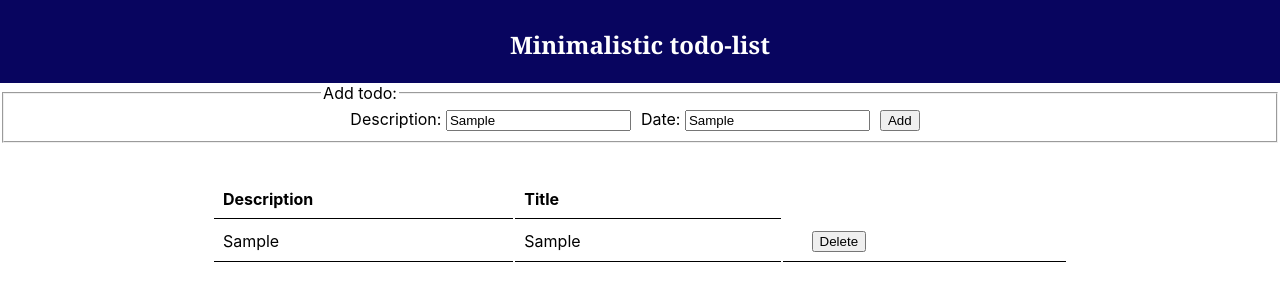
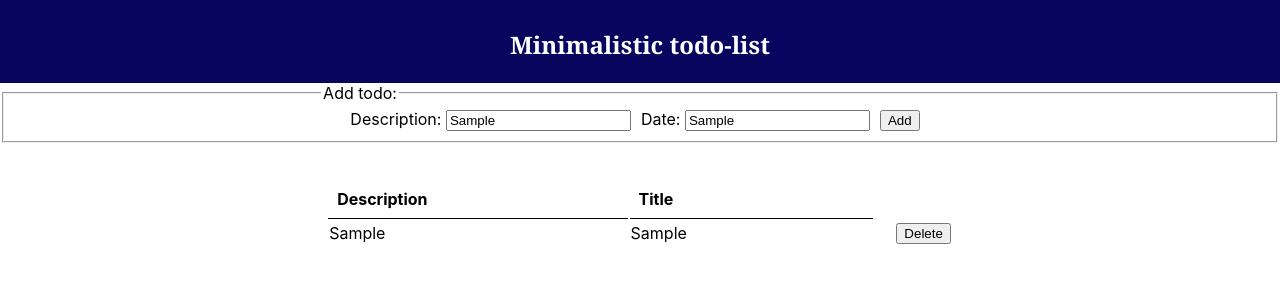
Before and after one commit to DanielTarsalainen/TodoList, a React (Create React App) app: page / in a window 1280 px wide. Both pictures are taken after typing "Sample", "Sample" into the empty fields and a click on the input "Add". Shown: the top 300 px of the page. Built offline with nearby package versions, Linux system fonts and the light colour scheme.

Commit message:
Made some minor changes to the code

```diff
--- a/src/App.css
+++ b/src/App.css
@@ -27,13 +27,12 @@ table {
   text-align: left;
 }
 
-th, td {
+th {
   border-bottom: 1px solid black;
   padding: 9px;
   padding-right: 200px;
 }
 
-
 legend {
     margin-left: -280px;
 }
--- a/src/components/Todolist.js
+++ b/src/components/Todolist.js
@@ -8,7 +8,7 @@ function Todolist() {
 
   const addTodo = (event) => {
     event.preventDefault();
-    setTodos([...todos, item])
+    setTodos([...todos, item]);
     setTitle(<tr><th>Description</th><th>Title</th></tr>);
   }
 
@@ -44,8 +44,8 @@ function Todolist() {
           {title}
           {todos.map((item, index) =>
             <tr key={index}>
+              <td>{item.description}</td>
               <td>{item.date}</td>
-              <td>{item.description}</td>
               <td><button value={index} onClick={e => removeTodo(e.target.value)}>Delete</button></td>
             </tr>)}
         </tbody>
```
